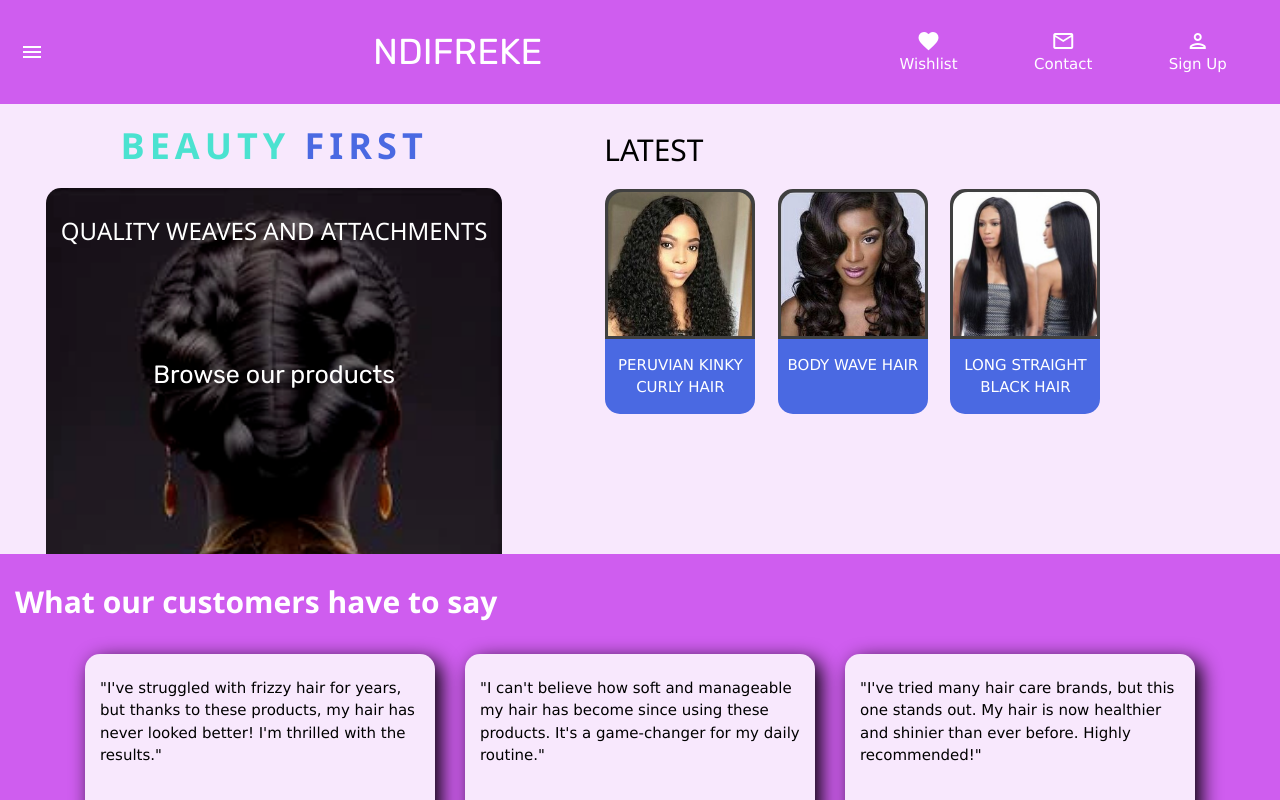
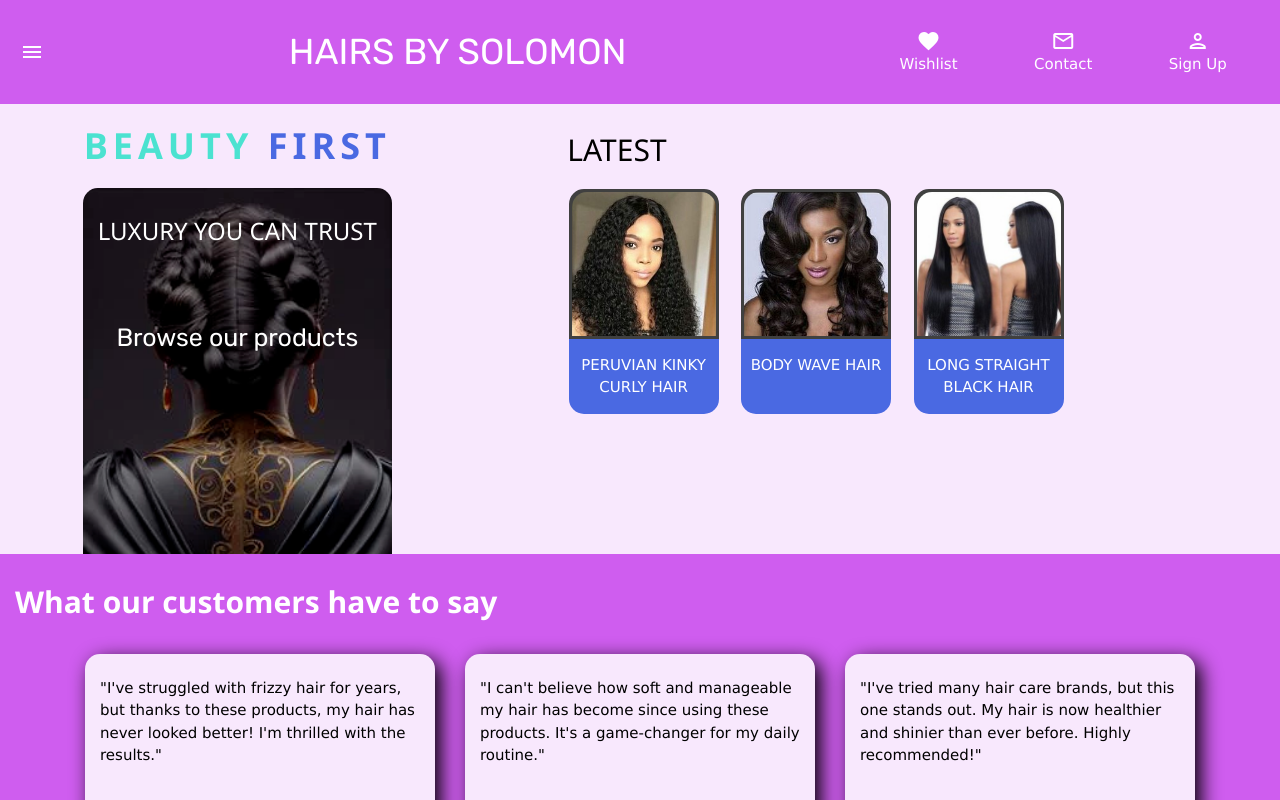
Before and after one commit to David3Emmanuel/Hairs-by-Solomon, a React (Create React App) app: page / in a window 1280 px wide. Shown: the top 800 px of the page. Built offline with nearby package versions, Linux system fonts and the light colour scheme.

Commit message:
Changed project name

```diff
--- a/package.json
+++ b/package.json
@@ -1,5 +1,5 @@
 {
-  "name": "nidfreke",
+  "name": "hairs-by-solomon",
   "version": "0.1.0",
   "private": true,
   "dependencies": {
--- a/public/index.html
+++ b/public/index.html
@@ -28,7 +28,7 @@
       work correctly both with client-side routing and a non-root public URL.
       Learn how to configure a non-root public URL by running `npm run build`.
     -->
-  <title>Ndifreke</title>
+  <title>Hairs by Solomon</title>
 </head>
 
 <body>
--- a/src/App.js
+++ b/src/App.js
@@ -1,7 +1,7 @@
 import { BrowserRouter, Routes, Route } from "react-router-dom";
 
 import HomePage from "./Home/HomePage";
-// import GamePage from "./Games/GamePage";
+import ShopPage from "./Shop/ShopPage";
 import Root from "./Root";
 
 import "./App.css";
@@ -10,7 +10,7 @@ export default function App() {
   return <BrowserRouter><Routes>
     <Route path="/" element={<Root />}>
       <Route index element={<HomePage />} />
-      {/* <Route path="game/:gameId" element={<GamePage />} /> */}
+      <Route path="shop" element={<ShopPage />} />
     </Route>
   </Routes></BrowserRouter>
 }
--- a/src/Header/Header.css
+++ b/src/Header/Header.css
@@ -14,7 +14,8 @@ header {
 header h1 {
     text-align: center;
     font-family: 'Rubik', sans-serif;
-    flex: 2;
+    flex: 1;
+    font-size: 24px;
 }
 
 nav {
@@ -45,4 +46,8 @@ nav {
     .header-icon-text {
         display: inline-block;
     }
+    header h1 {
+        font-size: 36px;
+        flex: 2;
+    }
 }
--- a/src/Header/Header.js
+++ b/src/Header/Header.js
@@ -4,7 +4,7 @@ import "./Header.css";
 export default function Header() {
     return <header>
         <p className="material-icons menu-btn">menu</p>
-        <h1>NDIFREKE</h1>
+        <h1>HAIRS BY SOLOMON</h1>
         <nav>
             <NavItem name="Wishlist" icon="favorite" />
             <NavItem name="Contact" icon="mail" />
--- a/src/Home/HomePage.css
+++ b/src/Home/HomePage.css
@@ -17,6 +17,10 @@
     to {
         transform: translateX(0);
     }
+}
+
+.cta {
+    text-decoration: none;
 }
 
 .image-container {
--- a/src/Home/HomePage.js
+++ b/src/Home/HomePage.js
@@ -1,3 +1,4 @@
+import { Link } from "react-router-dom";
 import "./HomePage.css";
 import Product from "./Product";
 import Slideshow from "./Slideshow";
@@ -37,10 +38,12 @@ export default function HomePage() {
         <div className="flex-container">
             <section>
                 <h1 className="motto"><span>BEAUTY</span> <span>FIRST</span></h1>
-                <div className="image-container">
-                    <h3>QUALITY WEAVES AND ATTACHMENTS</h3>
-                    <p className="browse-cta">Browse our products</p>
-                </div>
+                <Link to="/shop" className="cta">
+                    <div className="image-container">
+                        <h3>LUXURY YOU CAN TRUST</h3>
+                        <p className="browse-cta">Browse our products</p>
+                    </div>
+                </Link>
             </section>
             {/* <a className="down-arrow" href="#latest"><span className="material-icons">arrow_downward</span></a> */}
             <div className="latest" id="latest">
--- /dev/null
+++ b/src/Shop/ShopPage.js
@@ -0,0 +1,7 @@
+import "./ShopPage.css";
+
+export default function ShopPage() {
+    return <div className="shop">
+
+    </div>
+}
```
Also changed, not shown: src/Shop/ShopPage.css (added), 1 other file (tests, documents, lock files or other folders).
